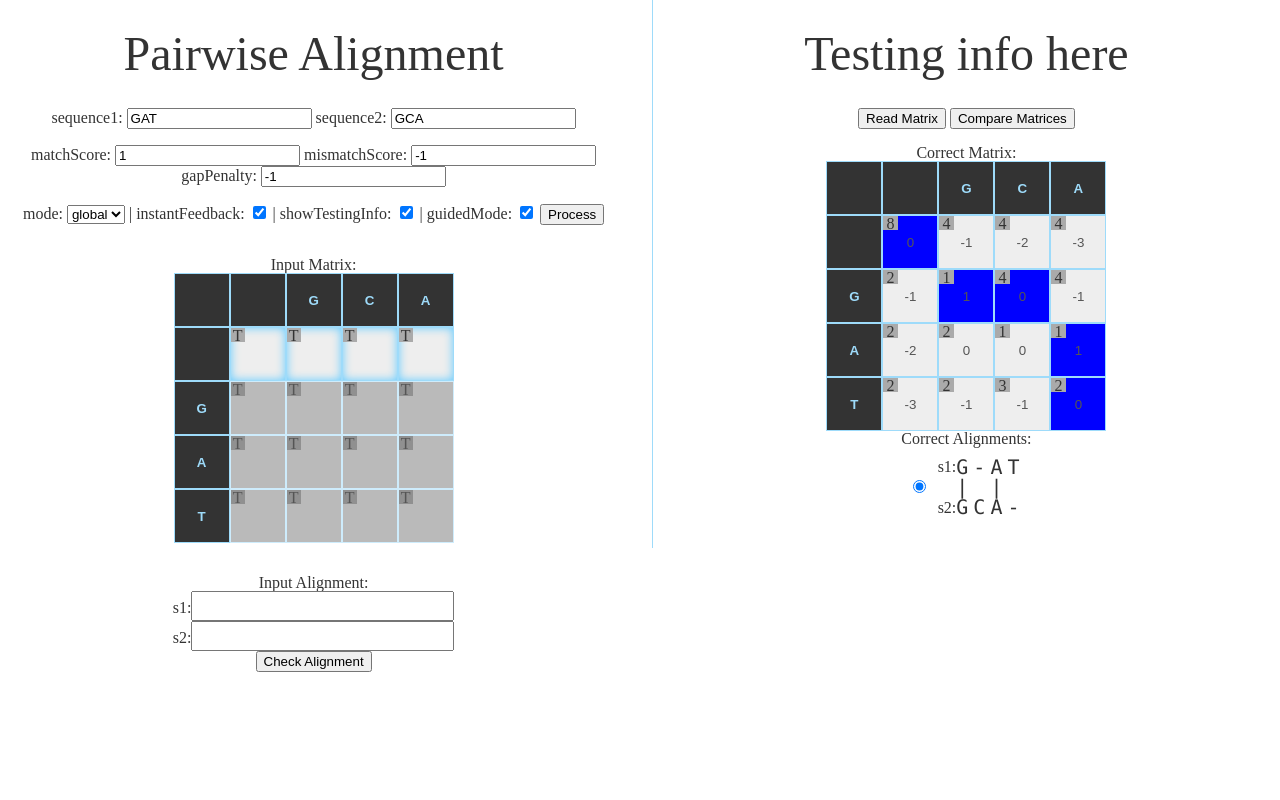
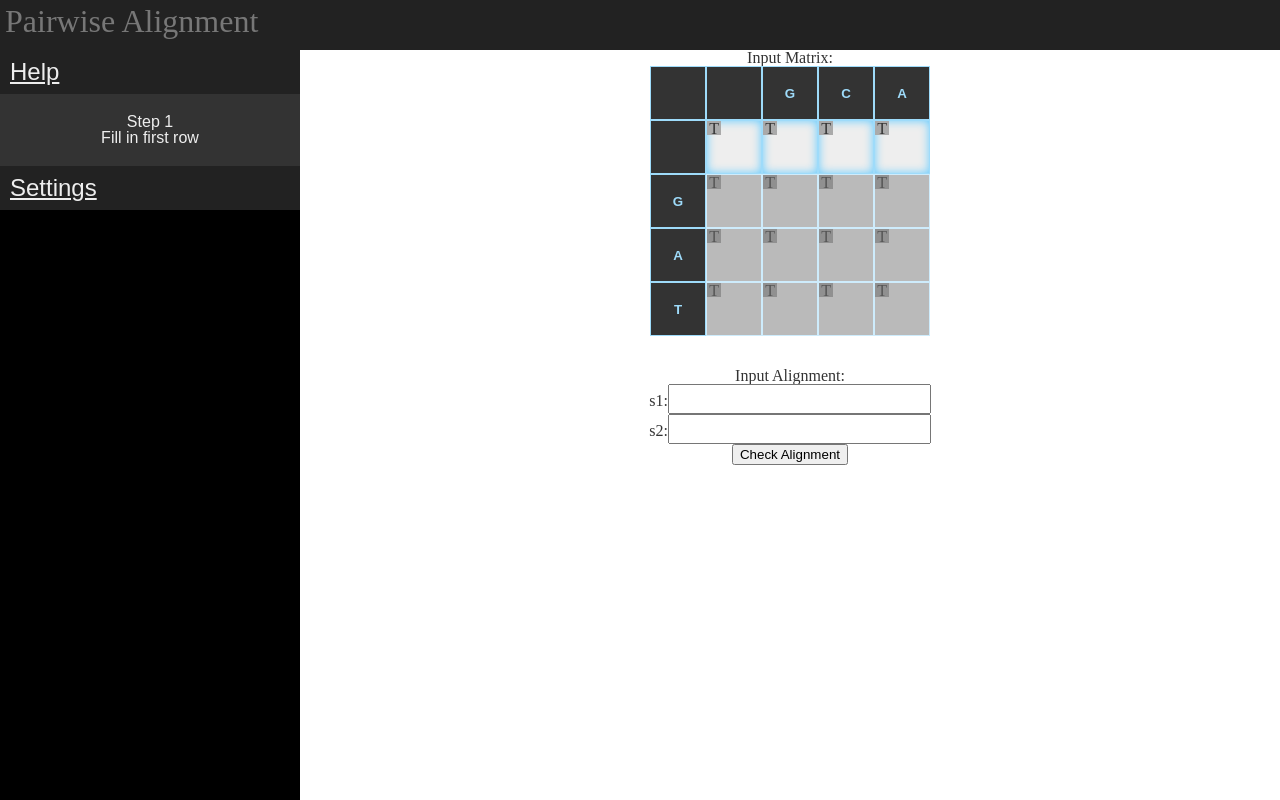
Before and after one commit to carlosesilva/pairwise-alignment, a website: page scratch.html in a window 1280 px wide. Drawn offline with Linux system fonts and the light colour scheme.

Commit message:
Added  top bar and sidebar
Moved options to side bar
Added Chat bubble where help hints are displayed.
Added button to request more help

```diff
--- a/js/scratch.js
+++ b/js/scratch.js
@@ -10,6 +10,7 @@ guidedMode,
 correctMatrix,
 correctTraceback,
 currentTracebackSelect,
+currentStep,
 recursionCounter;
 
 $(document).ready(function(){
@@ -27,10 +28,19 @@ $(document).ready(function(){
         process();
     });
 
+    $('#iAmStuck').click(function(event) {
+        step1($('#inputTableContainer .dynamicProgrammingMatrix'));
+    });
+
 
     /*=============================
     =            UI/UX            =
     =============================*/
+
+    // sidebar
+    $('.sidebarTabHeader').click(function(event) {
+        $(this).siblings('div').slideUp(200).end().next().slideDown(200);
+    });
 
 
     // limit input to dynamicProgrammingMatrixCell to positive and negative integers only
@@ -276,9 +286,13 @@ function step1 (matrix) {
     // watch for completion of step 1
     if (checkCompletion($row1.children())) {
         step2(matrix);
+    }else if(currentStep === 1){
+        // person is asking for more help
+
     }else{
-        console.log('Step 1');
-        console.log('Fill in first row');
+        currentStep = 1;
+        talk('<p>Step 1</p>', true);
+        talk('<p>Fill in first row</p>');
         $cells.removeClass('guided');
         $row1.addClass('guided');
         $cells.not($row1).find('input').prop('disabled', true);
@@ -307,8 +321,9 @@ function step2 (matrix) {
     if (checkCompletion($col1.children())) {
         step3(matrix);
     }else{
-        console.log('Entering step2');
-        console.log('Complete first column');
+        currentStep = 2;
+        talk('<p>Entering step2</p>', true);
+        talk('<p>Complete first column</p>');
 
         $cells.find('input').prop('disabled', false);
         $col1.eq(1).find('.dynamicProgrammingMatrixCell').focus();
@@ -339,8 +354,9 @@ function step3 (matrix) {
     if (checkCompletion($mainCells.children())) {
         // step4(matrix);
     }else{
-        console.log('Entering step3');
-        console.log('Complete rest of matrix');
+        currentStep = 3;
+        talk('<p>Entering step3</p>', true);
+        talk('<p>Complete rest of matrix</p>');
 
         $cells.find('input').prop('disabled', false);
         $mainCells.eq(0).find('.dynamicProgrammingMatrixCell').focus();
@@ -360,4 +376,11 @@ function checkCompletion (elements) {
     return complete;
 }
 
+function talk (content, clear) {
+    if (clear === true){
+        $('#chatBubble').html('');
+    }
+    $('#chatBubble').append(content);
+}
+
 /*-----  End of Functions  ------*/
--- a/sass/partials/_base.scss
+++ b/sass/partials/_base.scss
@@ -26,3 +26,7 @@ $color-text : $gray-dark;
 body{
     color: $color-text;
 }
+
+.clear{
+    clear:both;
+}
--- a/sass/style.scss
+++ b/sass/style.scss
@@ -12,16 +12,6 @@ body{
     text-align: center;
 }
 
-h1{
-    font-size: 3em;
-    margin: 30px 0;
-    text-align: center;
-}
-h2{
-    font-size: 2em;
-    margin: 30px 0;
-    text-align: center;
-}
 
 input{
     text-transform: uppercase;
@@ -81,3 +71,66 @@ input{
         background-color: green;
     }
 }
+
+$topBarHeight: 50px;
+$sidebarWidth: 300px;
+
+#topBar{
+    background-color: $gray-darker;
+    overflow: auto;
+    width:100vw;
+    height: $topBarHeight;
+    position: fixed;
+    top:0;
+    left:0;
+    color: $gray-light;
+    text-align: left;
+
+    h1{
+        font-size: 2rem;
+        padding: 5px;
+    }
+}
+
+.sidebar{
+    float:left;
+    width:$sidebarWidth;
+    height: calc(100vh - #{$topBarHeight});
+    background-color: $gray-base;
+    position: fixed;
+    top: $topBarHeight;
+    left:0;
+
+    color: $gray-lighter;
+    font-family: sans-serif;
+
+    .sidebarTabHeader{
+        background-color: $gray-darker;
+        font-size: 1.5rem;
+        padding: 10px;
+        text-align: left;
+
+        a{
+            color: $gray-lighter;
+
+            &:hover{
+                color: scale-color( $gray-lighter, $lightness: -35%);
+            }
+        }
+    }
+    .sidebarTabContent{
+        display: none;
+        background-color: $gray-dark;
+        padding: 20px 10px;
+    }
+
+    #help{
+        display: block;
+    }
+}
+
+#wrapper{
+    float:left;
+    width: calc(100vw - #{$sidebarWidth});
+    margin: $topBarHeight 0  0 $sidebarWidth
+}
--- a/scratch.html
+++ b/scratch.html
@@ -6,27 +6,41 @@
 	<link rel="stylesheet" href="css/style.css" />
 </head>
 <body>
-	<div id="wrapper" class="left">
+
+	<div id="topBar">
 		<h1>Pairwise Alignment</h1>
-		<div id="options">
-			sequence1: <input type="text" name="" id="sequence1" value="GAT"/>
-			sequence2: <input type="text" name="" id="sequence2" value="GCA"/><br><br>
-			matchScore: <input type="text" name="" id="matchScore" value="1"/>
-			mismatchScore: <input type="text" name="" id="mismatchScore" value="-1"/>
-			gapPenalty: <input type="text" name="" id="gapPenalty" value="-1"/><br><br>
+	</div>
+
+	<div class="sidebar">
+
+		<h2 class="sidebarTabHeader"><a href="#">Help</a></h2>
+		<div id="help" class="sidebarTabContent">
+			<div id="chatBubble"></div>
+		</div>
+
+		<h2 class="sidebarTabHeader"><a href="#">Settings</a></h2>
+		<div id="settings" class="sidebarTabContent">
+			sequence1:<br><input type="text" name="" id="sequence1" value="GAT"/><br>
+			sequence2:<br><input type="text" name="" id="sequence2" value="GCA"/><br>
+			matchScore:<br><input type="text" name="" id="matchScore" value="1"/><br>
+			mismatchScore:<br><input type="text" name="" id="mismatchScore" value="-1"/><br>
+			gapPenalty:<br><input type="text" name="" id="gapPenalty" value="-1"/><br>
 			mode:
 			<select name="" id="mode">
 				<option value="global" selected>global</option>
 				<option value="semi" >semi</option>
 				<option value="local" >local</option>
-			</select> &#124;
-			instantFeedback: <input type="checkbox" name="" id="instantFeedback" checked/> &#124;
-			showTestingInfo: <input type="checkbox" name="" id="showTestingInfo" checked/> &#124;
-			guidedMode: <input type="checkbox" name="" id="guidedMode" checked/>
+			</select><br>
+			instantFeedback: <input type="checkbox" name="" id="instantFeedback" checked/><br>
+			showTestingInfo: <input type="checkbox" name="" id="showTestingInfo"/><br>
+			guidedMode: <input type="checkbox" name="" id="guidedMode" checked/><br>
 			<button id="process">Process</button>
+			<button id="iAmStuck">I am stuck</button>
 			<br><br><br>
 		</div>
+	</div>
 
+	<div id="wrapper" class="left">
 		Input Matrix:
 		<div id="inputTableContainer" class=""></div>
 		<br><br>
@@ -50,6 +64,7 @@
 		<div id="correctAlignment" class="alignmentContainer"></div>
 	</div>
 
+	<div class="clear"></div>
     <div id="tracebackSelectOptions" tabindex="-1">
     	<input type="checkbox" class="tracebackCheckbox">
     	<input type="checkbox" class="tracebackCheckbox">
```
Also changed, not shown: css/style.css.
